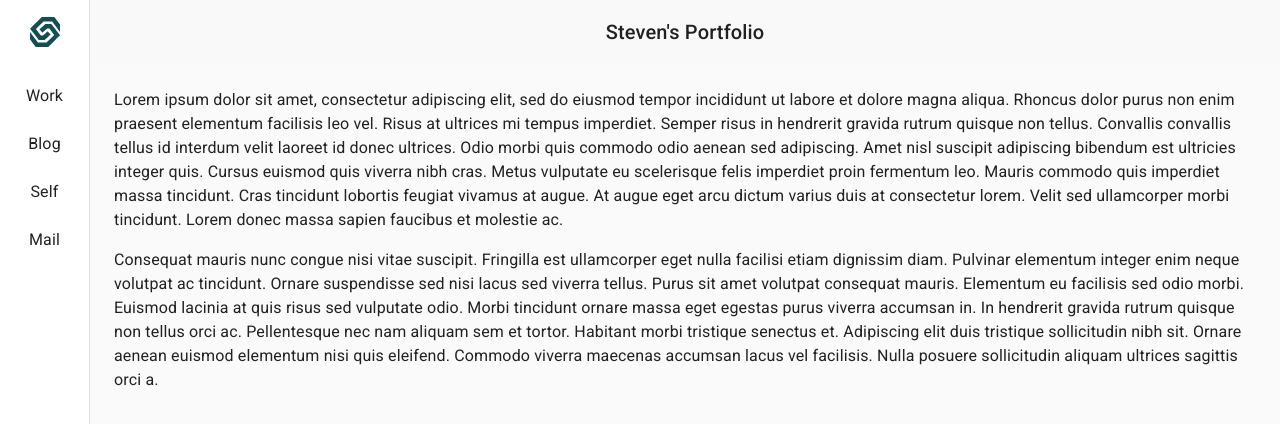
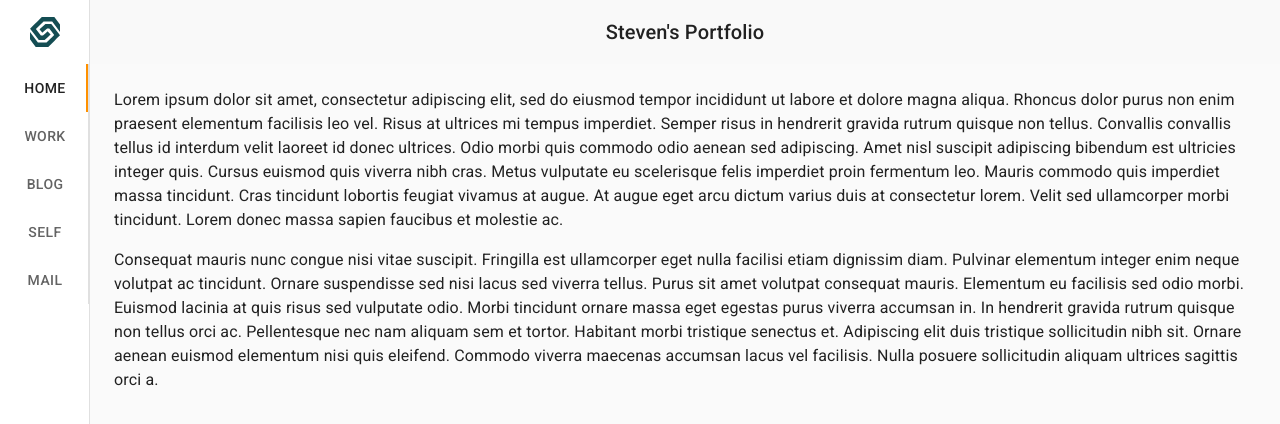
Before and after one commit to stevendelro/Portfolio, a Next.js app: page / in a window 1280 px wide. Shown: the top 424 px of the page. Built offline with nearby package versions, Linux system fonts and the light colour scheme.

Commit message:
HomeMenu now displays selected tab on page change

```diff
--- a/components/layout/MainDrawer.js
+++ b/components/layout/MainDrawer.js
@@ -37,7 +37,7 @@ function MainDrawer(props) {
           ModalProps={{
             keepMounted: true, // Better open performance on mobile.
           }}>
-          {<HomeMenu />}
+          {<HomeMenu drawerWidth={drawerWidth} />}
         </Drawer>
       </Hidden>
       <Hidden xsDown implementation='css'>
@@ -47,7 +47,7 @@ function MainDrawer(props) {
           }}
           variant='permanent'
           open>
-          {<HomeMenu />}
+          {<HomeMenu drawerWidth={drawerWidth} />}
         </Drawer>
       </Hidden>
     </nav>
--- a/components/layout/menus/HomeMenu.js
+++ b/components/layout/menus/HomeMenu.js
@@ -1,11 +1,51 @@
+import { useState } from 'react'
+import Router from 'next/router'
 import NextLink from 'next/link'
 import Grid from '@material-ui/core/Grid'
+import Tabs from '@material-ui/core/Tabs'
+import Tab from '@material-ui/core/Tab'
 import List from '@material-ui/core/List'
 import ListItem from '@material-ui/core/ListItem'
 import ListItemText from '@material-ui/core/ListItemText'
 import ButtonBase from '@material-ui/core/ButtonBase'
 import { makeStyles } from '@material-ui/core/styles'
 import Logo from '../Logo'
+
+function a11yProps(index) {
+  return {
+    id: `vertical-tab-${index}`,
+    'aria-controls': `vertical-tabpanel-${index}`,
+  }
+}
+
+
+
+const logoColor = '#144d53'
+
+function HomeMenu({drawerWidth}) {
+  const [value, setValue] = useState(0)
+
+  const handleChange = (event, newValue) => {
+    event.preventDefault()
+    setValue(newValue)
+  }
+
+  function LinkTab(props) {
+    return (
+      <Tab
+        component="a"
+        onClick={(event) => {
+          event.preventDefault()
+          if (props.label === 'home') {
+            Router.push(`/`)
+          } else {
+          Router.push(`/${props.label}`)
+          }
+        }}
+        {...props}
+      />
+    );
+  }
 
   const useStyles = makeStyles(theme => ({
     listItem: {
@@ -15,11 +55,13 @@ const useStyles = makeStyles(theme => ({
     drawerLogo: {
       marginBottom: '-64px',
     },
+    tabs: {
+      borderRight: `1px solid ${theme.palette.divider}`,
+    },
+    tab: {
+      minWidth: drawerWidth
+    }
   }))
-
-const logoColor = '#144d53'
-
-function HomeMenu() {
   const classes = useStyles()
   return (
     <>
@@ -33,47 +75,19 @@ function HomeMenu() {
         </Grid>
       </Grid>
       <div className={classes.toolbar} />
-      <List>
-        <NextLink href='/work'>
-          <ListItem
-            className={classes.listItem}
-            component='a'
-            button
-            key='Work'>
-            <ListItemText primary='Work' />
-          </ListItem>
-        </NextLink>
-
-        <NextLink href='/blog'>
-          <ListItem
-            className={classes.listItem}
-            component='a'
-            button
-            key='Blog'>
-            <ListItemText primary='Blog' />
-          </ListItem>
-        </NextLink>
-
-        <NextLink href='/self'>
-          <ListItem
-            className={classes.listItem}
-            component='a'
-            button
-            key='Self'>
-            <ListItemText primary='Self' />
-          </ListItem>
-        </NextLink>
-
-        <NextLink href='/mail'>
-          <ListItem
-            className={classes.listItem}
-            component='a'
-            button
-            key='Mail'>
-            <ListItemText primary='Mail' />
-          </ListItem>
-        </NextLink>
-      </List>
+      <Tabs
+        orientation="vertical"
+        value={value}
+        onChange={handleChange}
+        aria-label="home menu tabs"
+        className={classes.tabs}
+      >
+        <LinkTab className={classes.tab} label="home" {...a11yProps(0)} />
+        <LinkTab className={classes.tab} label="work" {...a11yProps(0)} />
+        <LinkTab className={classes.tab} label="blog" {...a11yProps(1)} />
+        <LinkTab className={classes.tab} label="self" {...a11yProps(2)} />
+        <LinkTab className={classes.tab} label="mail" {...a11yProps(3)} />
+      </Tabs>
     </>
   )
 }
```
Also changed, not shown: components/layout/Footer.js (deleted, +0 -34 lines). Lines whose indentation alone changed are shown as unchanged.
